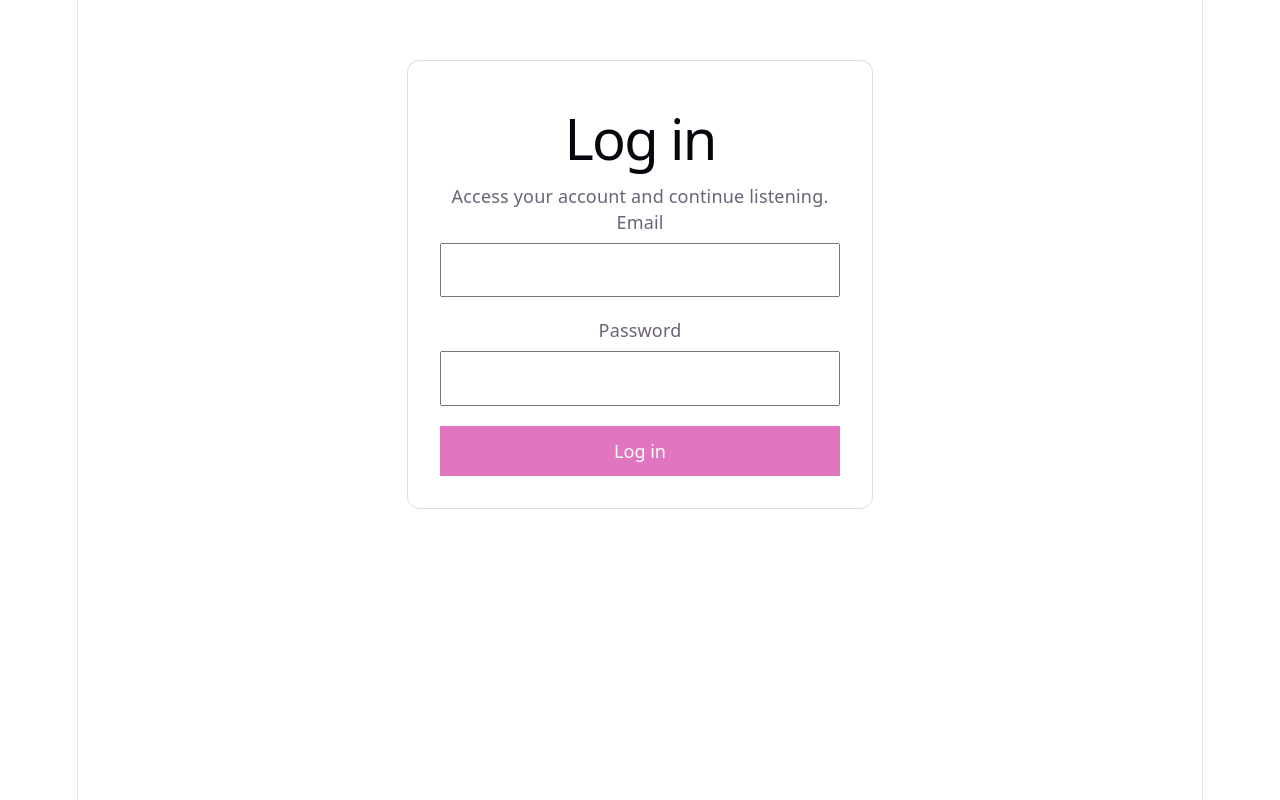
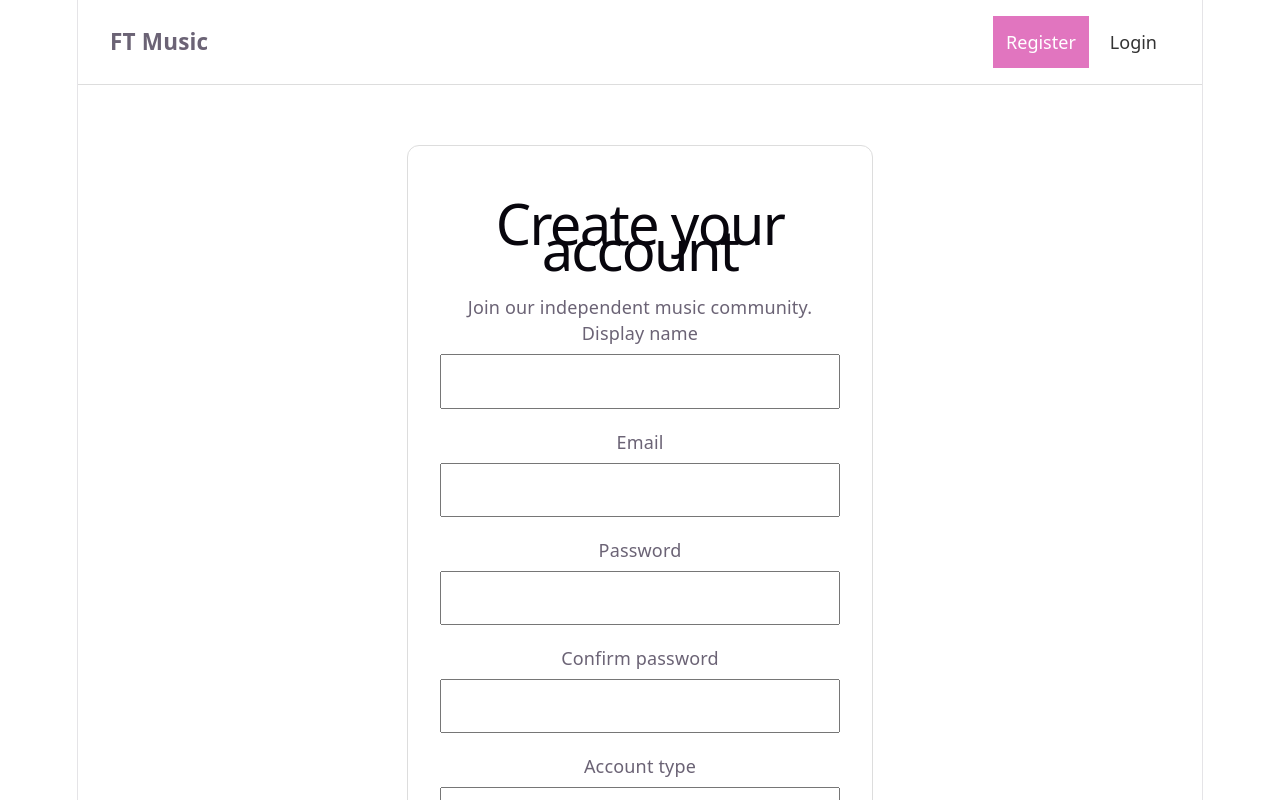
Before and after one commit to Jotarooo78/ft_transcendance, a React (Vite) app in the folder frontend/: page / in a window 1280 px wide. Shown: the top 800 px of the page. Built offline with nearby package versions, Linux system fonts and the light colour scheme.

Commit message:
feat(frontend): add authentication navigation

```diff
--- a/frontend/src/App.css
+++ b/frontend/src/App.css
@@ -258,3 +258,48 @@ button:disabled {
 .success-message dd {
   margin: 0;
 }
+
+.site-header {
+  display: flex;
+  align-items: center;
+  justify-content: space-between;
+  gap: 24px;
+  padding: 16px 32px;
+  border-bottom: 1px solid #dddddd;
+}
+
+.site-title {
+  font-size: 1.25rem;
+}
+
+.main-navigation {
+  display: flex;
+  gap: 8px;
+}
+
+.navigation-button {
+  color: #333333;
+  background: transparent;
+  border: 1px solid transparent;
+}
+
+.navigation-button:hover {
+  background: #f5e9f1;
+}
+
+.navigation-button.active {
+  color: white;
+  background: #e175bf;
+}
+
+.navigation-button:focus-visible {
+  outline: 3px solid #9f337d;
+  outline-offset: 2px;
+}
+
+@media (max-width: 600px) {
+  .site-header {
+    flex-direction: column;
+    padding: 16px;
+  }
+}
--- a/frontend/src/App.tsx
+++ b/frontend/src/App.tsx
@@ -1,9 +1,66 @@
-// import RegisterPage from "./pages/RegisterPage";
+import { useState } from "react";
+
+import LoginPage from "./pages/LoginPage";
+import RegisterPage from "./pages/RegisterPage";
+
 import "./App.css";
-import LoginPage from "./pages/LoginPage";
+
+type PublicPage =
+  | "register"
+  | "login";
 
 function App() {
-  return <LoginPage />;
+  const [currentPage, setCurrentPage] =
+    useState<PublicPage>("register");
+
+  return (
+    <>
+      <header className="site-header">
+        <strong className="site-title">
+          FT Music
+        </strong>
+
+        <nav
+          className="main-navigation"
+          aria-label="Authentication"
+        >
+          <button
+            type="button"
+            className={
+              currentPage === "register"
+                ? "navigation-button active"
+                : "navigation-button"
+            }
+            aria-pressed={currentPage === "register"}
+            onClick={() => {
+              setCurrentPage("register");
+            }}
+          >
+            Register
+          </button>
+
+          <button
+            type="button"
+            className={
+              currentPage === "login"
+                ? "navigation-button active"
+                : "navigation-button"
+            }
+            aria-pressed={currentPage === "login"}
+            onClick={() => {
+              setCurrentPage("login");
+            }}
+          >
+            Login
+          </button>
+        </nav>
+      </header>
+
+      {currentPage === "register"
+        ? <RegisterPage />
+        : <LoginPage />}
+    </>
+  );
 }
 
 export default App;
```
